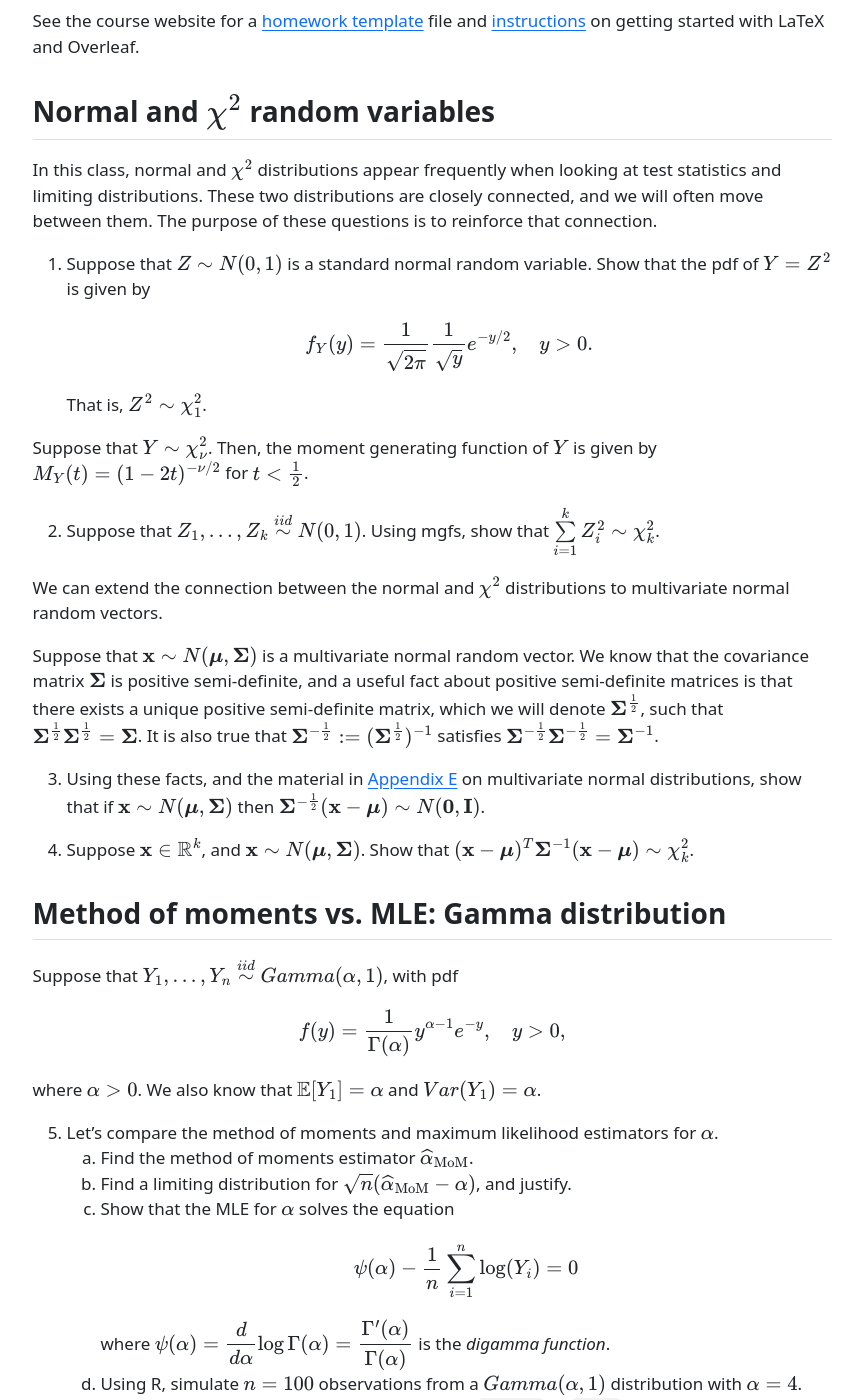
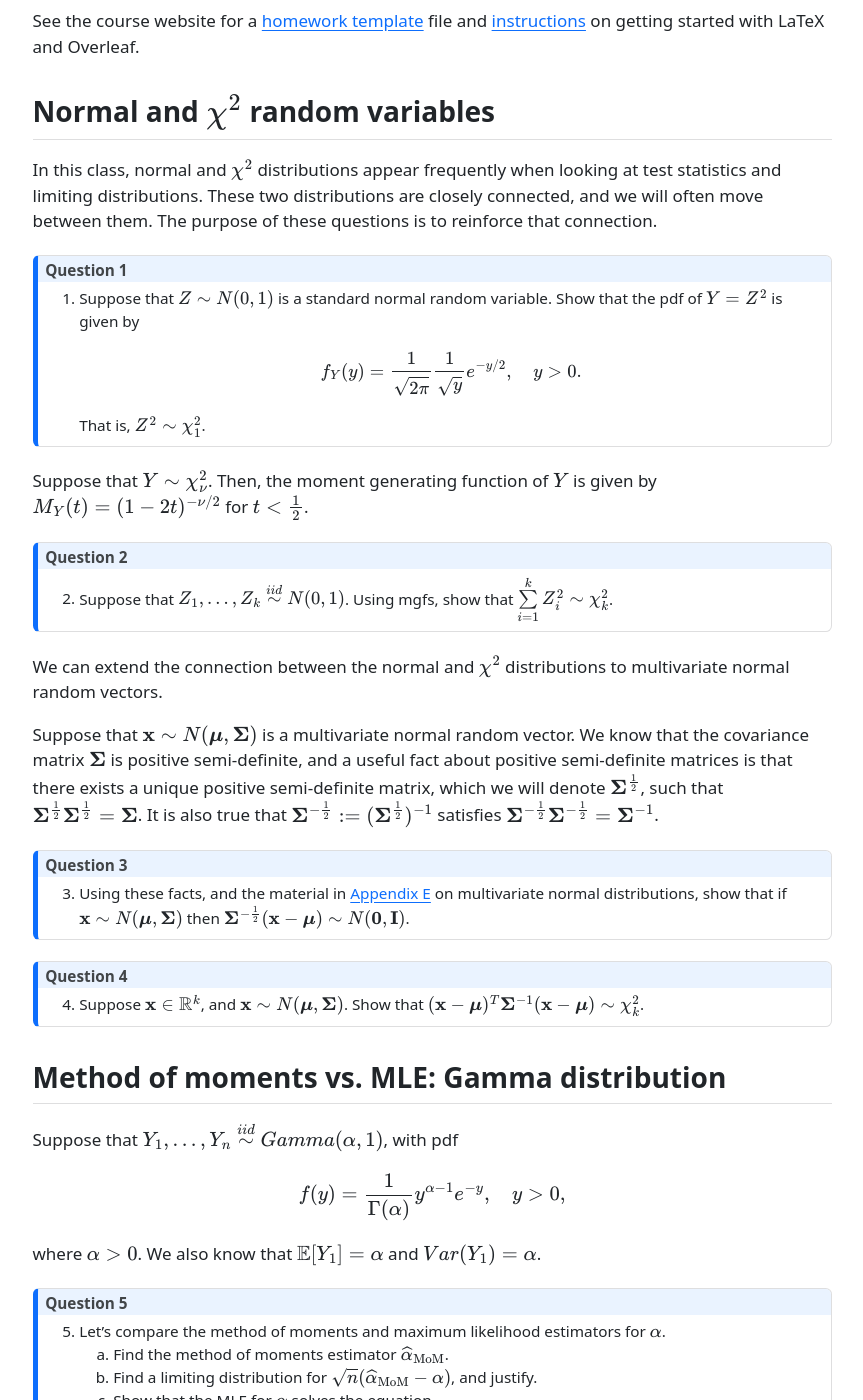
Before and after one commit to sta711-s26/sta711-s26.github.io, a Jekyll site: the page homework/hw_06.html, which Jekyll copies as it is, in a window 1280 px wide and 1400 px high, scrolled down 227 px. Shown: the whole window, without its empty margins (208-1071 px from the left). Built offline with Jekyll 4.4.1, drawn with Linux system fonts in a browser that asks for light colours; some of the changed text lies outside the part shown.

Commit message:
making hw 6 prettier

```diff
--- a/homework/hw_06.html
+++ b/homework/hw_06.html
@@ -99,24 +99,84 @@ window.Quarto = {
 <section id="normal-and-chi2-random-variables" class="level2">
 <h2 class="anchored" data-anchor-id="normal-and-chi2-random-variables">Normal and <span class="math inline">\(\chi^2\)</span> random variables</h2>
 <p>In this class, normal and <span class="math inline">\(\chi^2\)</span> distributions appear frequently when looking at test statistics and limiting distributions. These two distributions are closely connected, and we will often move between them. The purpose of these questions is to reinforce that connection.</p>
+<div class="callout callout-style-default callout-note no-icon callout-titled">
+<div class="callout-header d-flex align-content-center">
+<div class="callout-icon-container">
+<i class="callout-icon no-icon"></i>
+</div>
+<div class="callout-title-container flex-fill">
+<span class="screen-reader-only">Note</span>Question 1
+</div>
+</div>
+<div class="callout-body-container callout-body">
 <ol type="1">
 <li>Suppose that <span class="math inline">\(Z \sim N(0, 1)\)</span> is a standard normal random variable. Show that the pdf of <span class="math inline">\(Y = Z^2\)</span> is given by <span class="math display">\[f_Y(y) = \frac{1}{\sqrt{2 \pi}} \frac{1}{\sqrt{y}} e^{-y/2}, \hspace{0.5cm} y &gt; 0.\]</span> That is, <span class="math inline">\(Z^2 \sim \chi^2_1\)</span>.</li>
 </ol>
+</div>
+</div>
 <p>Suppose that <span class="math inline">\(Y \sim \chi^2_{\nu}\)</span>. Then, the moment generating function of <span class="math inline">\(Y\)</span> is given by <span class="math inline">\(M_Y(t) = (1 - 2t)^{-\nu/2}\)</span> for <span class="math inline">\(t &lt; \frac{1}{2}\)</span>.</p>
+<div class="callout callout-style-default callout-note no-icon callout-titled">
+<div class="callout-header d-flex align-content-center">
+<div class="callout-icon-container">
+<i class="callout-icon no-icon"></i>
+</div>
+<div class="callout-title-container flex-fill">
+<span class="screen-reader-only">Note</span>Question 2
+</div>
+</div>
+<div class="callout-body-container callout-body">
 <ol start="2" type="1">
 <li>Suppose that <span class="math inline">\(Z_1,...,Z_k \overset{iid}{\sim} N(0, 1)\)</span>. Using mgfs, show that <span class="math inline">\(\sum \limits_{i=1}^k Z_i^2 \sim \chi^2_k\)</span>.</li>
 </ol>
+</div>
+</div>
 <p>We can extend the connection between the normal and <span class="math inline">\(\chi^2\)</span> distributions to multivariate normal random vectors.</p>
 <p>Suppose that <span class="math inline">\(\mathbf{x} \sim N(\boldsymbol{\mu}, \boldsymbol{\Sigma})\)</span> is a multivariate normal random vector. We know that the covariance matrix <span class="math inline">\(\boldsymbol{\Sigma}\)</span> is positive semi-definite, and a useful fact about positive semi-definite matrices is that there exists a unique positive semi-definite matrix, which we will denote <span class="math inline">\(\boldsymbol{\Sigma}^{\frac{1}{2}}\)</span>, such that <span class="math inline">\(\boldsymbol{\Sigma}^{\frac{1}{2}}\boldsymbol{\Sigma}^{\frac{1}{2}} = \boldsymbol{\Sigma}\)</span>. It is also true that <span class="math inline">\(\boldsymbol{\Sigma}^{-\frac{1}{2}} := (\boldsymbol{\Sigma}^{\frac{1}{2}})^{-1}\)</span> satisfies <span class="math inline">\(\boldsymbol{\Sigma}^{-\frac{1}{2}}\boldsymbol{\Sigma}^{-\frac{1}{2}} = \boldsymbol{\Sigma}^{-1}\)</span>.</p>
+<div class="callout callout-style-default callout-note no-icon callout-titled">
+<div class="callout-header d-flex align-content-center">
+<div class="callout-icon-container">
+<i class="callout-icon no-icon"></i>
+</div>
+<div class="callout-title-container flex-fill">
+<span class="screen-reader-only">Note</span>Question 3
+</div>
+</div>
+<div class="callout-body-container callout-body">
 <ol start="3" type="1">
-<li><p>Using these facts, and the material in <a href="https://ciaran-evans.quarto.pub/sta-711-notes/multivariate_normal.html">Appendix E</a> on multivariate normal distributions, show that if <span class="math inline">\(\mathbf{x} \sim N(\boldsymbol{\mu}, \boldsymbol{\Sigma})\)</span> then <span class="math inline">\(\boldsymbol{\Sigma}^{-\frac{1}{2}}(\mathbf{x} - \boldsymbol{\mu}) \sim N(\boldsymbol{0}, \mathbf{I})\)</span>.</p></li>
-<li><p>Suppose <span class="math inline">\(\mathbf{x} \in \mathbb{R}^k\)</span>, and <span class="math inline">\(\mathbf{x} \sim N(\boldsymbol{\mu}, \boldsymbol{\Sigma})\)</span>. Show that <span class="math inline">\((\mathbf{x} - \boldsymbol{\mu})^T\boldsymbol{\Sigma}^{-1}(\mathbf{x} - \boldsymbol{\mu}) \sim \chi^2_k\)</span>.</p></li>
+<li>Using these facts, and the material in <a href="https://ciaran-evans.quarto.pub/sta-711-notes/multivariate_normal.html">Appendix E</a> on multivariate normal distributions, show that if <span class="math inline">\(\mathbf{x} \sim N(\boldsymbol{\mu}, \boldsymbol{\Sigma})\)</span> then <span class="math inline">\(\boldsymbol{\Sigma}^{-\frac{1}{2}}(\mathbf{x} - \boldsymbol{\mu}) \sim N(\boldsymbol{0}, \mathbf{I})\)</span>.</li>
 </ol>
+</div>
+</div>
+<div class="callout callout-style-default callout-note no-icon callout-titled">
+<div class="callout-header d-flex align-content-center">
+<div class="callout-icon-container">
+<i class="callout-icon no-icon"></i>
+</div>
+<div class="callout-title-container flex-fill">
+<span class="screen-reader-only">Note</span>Question 4
+</div>
+</div>
+<div class="callout-body-container callout-body">
+<ol start="4" type="1">
+<li>Suppose <span class="math inline">\(\mathbf{x} \in \mathbb{R}^k\)</span>, and <span class="math inline">\(\mathbf{x} \sim N(\boldsymbol{\mu}, \boldsymbol{\Sigma})\)</span>. Show that <span class="math inline">\((\mathbf{x} - \boldsymbol{\mu})^T\boldsymbol{\Sigma}^{-1}(\mathbf{x} - \boldsymbol{\mu}) \sim \chi^2_k\)</span>.</li>
+</ol>
+</div>
+</div>
 </section>
 <section id="method-of-moments-vs.-mle-gamma-distribution" class="level2">
 <h2 class="anchored" data-anchor-id="method-of-moments-vs.-mle-gamma-distribution">Method of moments vs.&nbsp;MLE: Gamma distribution</h2>
 <p>Suppose that <span class="math inline">\(Y_1,...,Y_n \overset{iid}{\sim} Gamma(\alpha, 1)\)</span>, with pdf</p>
 <p><span class="math display">\[f(y) = \frac{1}{\Gamma(\alpha)} y^{\alpha - 1} e^{-y}, \hspace{0.5cm} y &gt; 0,\]</span> where <span class="math inline">\(\alpha &gt; 0\)</span>. We also know that <span class="math inline">\(\mathbb{E}[Y_1] = \alpha\)</span> and <span class="math inline">\(Var(Y_1) = \alpha\)</span>.</p>
+<div class="callout callout-style-default callout-note no-icon callout-titled">
+<div class="callout-header d-flex align-content-center">
+<div class="callout-icon-container">
+<i class="callout-icon no-icon"></i>
+</div>
+<div class="callout-title-container flex-fill">
+<span class="screen-reader-only">Note</span>Question 5
+</div>
+</div>
+<div class="callout-body-container callout-body">
 <ol start="5" type="1">
 <li>Let’s compare the method of moments and maximum likelihood estimators for <span class="math inline">\(\alpha\)</span>.
 <ol type="a">
@@ -131,6 +191,8 @@ window.Quarto = {
 <li>Plot the distribution of the <span class="math inline">\(Gamma(0.5, 1)\)</span> and <span class="math inline">\(Gamma(100, 1)\)</span> distributions. What do you notice? How might this be related to your results in part (h)?</li>
 </ol></li>
 </ol>
+</div>
+</div>
 </section>
 <section id="method-of-moments-vs.-mle-normal-distribution" class="level2">
 <h2 class="anchored" data-anchor-id="method-of-moments-vs.-mle-normal-distribution">Method of moments vs.&nbsp;MLE: Normal distribution</h2>
@@ -138,6 +200,16 @@ window.Quarto = {
 <p><span id="eq-mom_mle"><span class="math display">\[
 \widehat{\mu}_{\text{MoM}} = \overline{Y} \hspace{2cm} \widehat{\mu}_{\text{MLE}} = \dfrac{\left((\overline{Y})^2 + 4c^2 \frac{1}{n} \sum \limits_{i=1}^n Y_i^2 \right)^{1/2} - \overline{Y}}{2c^2}
 \tag{1}\]</span></span></p>
+<div class="callout callout-style-default callout-note no-icon callout-titled">
+<div class="callout-header d-flex align-content-center">
+<div class="callout-icon-container">
+<i class="callout-icon no-icon"></i>
+</div>
+<div class="callout-title-container flex-fill">
+<span class="screen-reader-only">Note</span>Question 6
+</div>
+</div>
+<div class="callout-body-container callout-body">
 <ol start="6" type="1">
 <li>We wish to compare the asymptotic relative efficiency of these two estimators.
 <ol type="a">
@@ -146,11 +218,23 @@ window.Quarto = {
 <li>Find the asymptotic relative efficiency <span class="math inline">\(ARE(\widehat{\mu}_{\text{MLE}}, \widehat{\mu}_{\text{MoM}})\)</span>. Which estimator is more efficient?</li>
 </ol></li>
 </ol>
+</div>
+</div>
 </section>
 <section id="method-of-moments-vs.-mle-unknown-distribution" class="level2">
 <h2 class="anchored" data-anchor-id="method-of-moments-vs.-mle-unknown-distribution">Method of moments vs.&nbsp;MLE: unknown distribution</h2>
 <p>Suppose now that <span class="math inline">\(Y_1,...,Y_n\)</span> are iid samples from some unknown distribution, with <span class="math inline">\(\mathbb{E}[Y_1] = \mu\)</span> and <span class="math inline">\(\mathbb{E}[|Y_1|^4] &lt; \infty\)</span>. This distribution is <em>not</em> necessarily normal, and there does <em>not</em> have to be any particular mean variance relationship.</p>
 <p>We wish to compare the method of moments and maximum likelihood estimators from <a href="#eq-mom_mle" class="quarto-xref">Equation&nbsp;1</a>. It is important to note that, while the method of moments estimator is still correct (the sample mean estimates the population mean), the “MLE” from <a href="#eq-mom_mle" class="quarto-xref">Equation&nbsp;1</a> is no longer the true MLE for the unknown distribution. In other words, we are asking how this estimator behaves when the distribution is misspecified (we compute the MLE assuming a <span class="math inline">\(N(\mu, c^2\mu^2)\)</span> distribution – what happens if we’re wrong?).</p>
+<div class="callout callout-style-default callout-note no-icon callout-titled">
+<div class="callout-header d-flex align-content-center">
+<div class="callout-icon-container">
+<i class="callout-icon no-icon"></i>
+</div>
+<div class="callout-title-container flex-fill">
+<span class="screen-reader-only">Note</span>Question 7
+</div>
+</div>
+<div class="callout-body-container callout-body">
 <ol start="7" type="1">
 <li>Let’s begin by considering consistency.
 <ol type="a">
@@ -158,10 +242,22 @@ window.Quarto = {
 <li>Show that <span class="math inline">\(\widehat{\mu}_{\text{MLE}}\)</span> from <a href="#eq-mom_mle" class="quarto-xref">Equation&nbsp;1</a> is a consistent estimator for <span class="math inline">\(\mu\)</span> <strong>if and only if</strong> <span class="math inline">\(Var(Y_1) = c^2 \mu^2\)</span>. (We don’t need the distribution to be truly normal, but we <em>do</em> need the assumed mean-variance relationship to be correct).</li>
 </ol></li>
 </ol>
+</div>
+</div>
 <p>Now let’s consider asymptotic relative efficiency. Suppose that <span class="math inline">\(Var(Y_1) = c^2\mu^2\)</span>, so <span class="math inline">\(\widehat{\mu}_{\text{MLE}}\)</span> from <a href="#eq-mom_mle" class="quarto-xref">Equation&nbsp;1</a> is a consistent estimator of <span class="math inline">\(\mu\)</span>. It can then be shown that</p>
 <p><span class="math display">\[ARE(\widehat{\mu}_{\text{MLE}}, \widehat{\mu}_{\text{MoM}}) = \dfrac{(1 + 2c^2)^2}{1 + 2c^2 + 2c(\text{Skew}) + c^2(\text{Kurt} - 3)}\]</span></p>
 <p>where</p>
 <p><span class="math display">\[\text{Skew} = \dfrac{\mathbb{E}[(Y_1 - \mu)^3]}{\mathbb{E}[(Y_1 - \mu)^2]^{3/2}} \hspace{1cm} \text{Kurt} = \dfrac{\mathbb{E}[(Y_1 - \mu)^4]}{\mathbb{E}[(Y_1 - \mu)^2]^2}\]</span></p>
+<div class="callout callout-style-default callout-note no-icon callout-titled">
+<div class="callout-header d-flex align-content-center">
+<div class="callout-icon-container">
+<i class="callout-icon no-icon"></i>
+</div>
+<div class="callout-title-container flex-fill">
+<span class="screen-reader-only">Note</span>Question 8
+</div>
+</div>
+<div class="callout-body-container callout-body">
 <ol start="8" type="1">
 <li>Suppose that <span class="math inline">\(Y_1,...,Y_n \overset{iid}{\sim} Exponential(\theta)\)</span>, with pdf <span class="math inline">\(\theta e^{-\theta y}\)</span> for <span class="math inline">\(y &gt; 0\)</span>. Then, <span class="math inline">\(\mu = 1/\theta\)</span> and <span class="math inline">\(Var(Y_i) = 1/\theta^2 = \mu^2\)</span>, so the assumed mean-variance relationship holds with <span class="math inline">\(c=1\)</span>.
 <ol type="a">
@@ -169,6 +265,8 @@ window.Quarto = {
 <li>Calculate the asymptotic relative efficiency <span class="math inline">\(ARE(\widehat{\mu}_{\text{MLE}}, \widehat{\mu}_{\text{MoM}})\)</span>. Which estimator is more efficient?</li>
 </ol></li>
 </ol>
+</div>
+</div>
 </section>
 <section id="the-moral-of-the-story" class="level2">
 <h2 class="anchored" data-anchor-id="the-moral-of-the-story">The moral of the story…</h2>
```
Also changed, not shown: homework/hw_06.qmd (+48 -0 lines).
